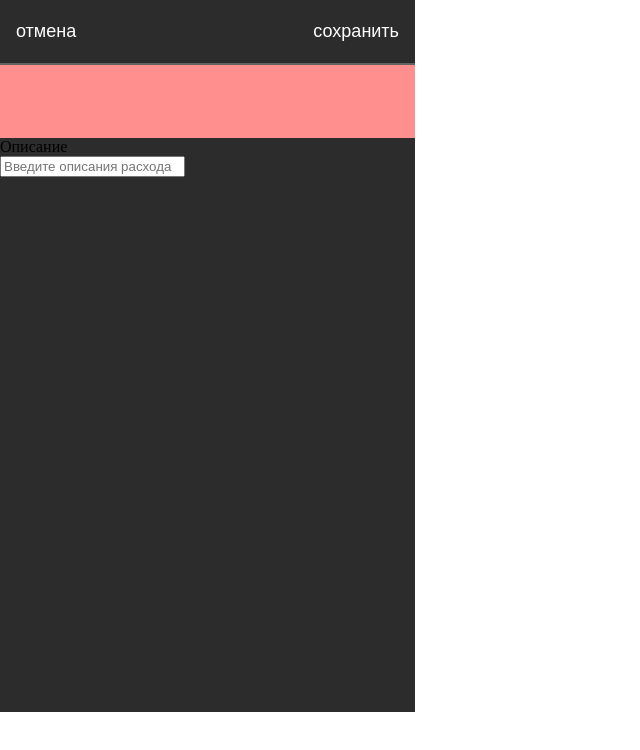
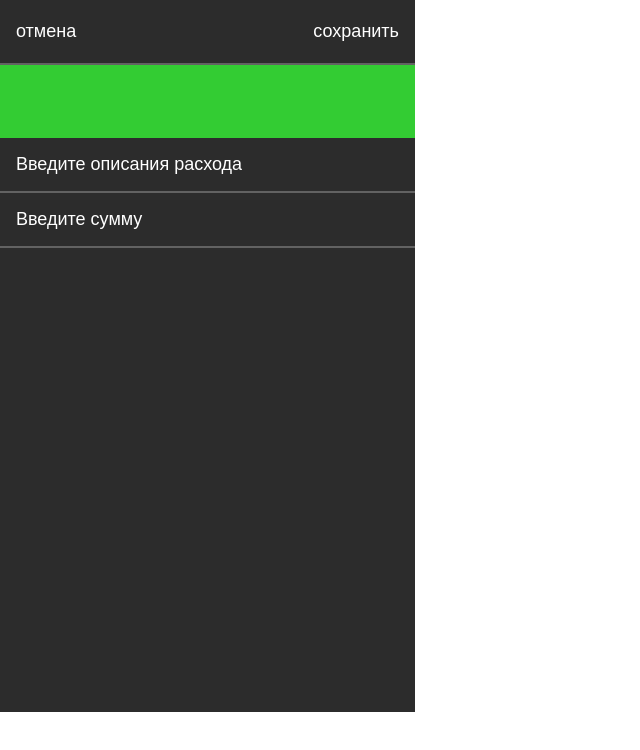
Before and after one commit to nikolajbotalov/Purse, a React (Create React App) app: page /paidpage in a window 1280 px wide. Shown: the top 750 px of the page, without its empty margins (0-640 px from the left). Built offline with nearby package versions, Linux system fonts and the light colour scheme.

Commit message:
add new cost item action

```diff
--- a/src/components/BalanceBlock.jsx
+++ b/src/components/BalanceBlock.jsx
@@ -1,5 +1,6 @@
 import React from 'react';
 import PropTypes from 'prop-types';
+import { Link } from 'react-router-dom';
 
 import Button from './Button';
 
@@ -9,9 +10,17 @@ import addIcon from '../assets/img/add.svg';
 const BalanceBlock = ({ hideBtns, classname, balance }) => {
   return (
     <div className={!classname ? 'balance-block' : `balance-block ${classname}`}>
-      {!hideBtns ? null : <Button icon={removeIcon} classname="remove" />}
+      {!hideBtns ? null : (
+        <Link to="/paidpage/cost">
+          <Button icon={removeIcon} classname="remove" />
+        </Link>
+      )}
       <span>{balance}</span>
-      {!hideBtns ? null : <Button icon={addIcon} classname="add" />}
+      {!hideBtns ? null : (
+        <Link to="/paidpage/income">
+          <Button icon={addIcon} classname="add" />
+        </Link>
+      )}
     </div>
   );
 };
--- a/src/components/Button.jsx
+++ b/src/components/Button.jsx
@@ -15,7 +15,6 @@ const Button = ({ icon, btnText, onClick, classname }) => {
 Button.propTypes = {
   icon: PropTypes.string,
   btnText: PropTypes.string,
-  onClick: PropTypes.func,
 };
 
 Button.defaultProps = {
--- a/src/pages/BalancePage.jsx
+++ b/src/pages/BalancePage.jsx
@@ -1,13 +1,12 @@
 import React from 'react';
 import { useSelector } from 'react-redux';
-import { Link } from 'react-router-dom';
 
 import { Header, BalanceBlock, BalanceItem } from '../components';
 
 const BalancePage = (props) => {
   const balanceData = useSelector(({ balanceReducer }) => balanceReducer.balanceItem);
   const balanceDetails = useSelector(({ balanceReducer }) => balanceReducer.costs);
-  const balanceName = props.history.location.pathname.substring(13);
+  const balanceName = props.location.pathname.substring(13);
 
   const getBalance = (balance) => {
     const bName = balance.find((bn) => (bn.balanceName === balanceName ? bn.balance : null));
@@ -19,11 +18,7 @@ const BalancePage = (props) => {
       <Header backBtnText="назад" prevPage="/" />
       <BalanceBlock hideBtns={true} balance={getBalance(balanceData)} />
       {balanceDetails.map((item, index) => {
-        return (
-          <Link to="/paidpage" key={index}>
-            <BalanceItem name={item.paidItemName} balance={item.price} />
-          </Link>
-        );
+        return <BalanceItem key={index} name={item.paidItemName} balance={item.price} />;
       })}
     </div>
   );
--- a/src/pages/HomePage.jsx
+++ b/src/pages/HomePage.jsx
@@ -1,6 +1,6 @@
 import React from 'react';
 import { useSelector } from 'react-redux';
-import { NavLink } from 'react-router-dom';
+import { Link } from 'react-router-dom';
 
 import { HomeHeader, BalanceBlock, BalanceItem } from '../components';
 
@@ -13,9 +13,9 @@ const Home = () => {
       <BalanceBlock classname="home" balance={totalBalance} />
       {balanceItem.map((balance, index) => {
         return (
-          <NavLink to={'/balancepage/' + balance.balanceName} key={index}>
+          <Link to={'/balancepage/' + balance.balanceName} key={index}>
             <BalanceItem name={balance.balanceName} balance={balance.balance} />
-          </NavLink>
+          </Link>
         );
       })}
     </div>
--- a/src/pages/PaidPage.jsx
+++ b/src/pages/PaidPage.jsx
@@ -1,15 +1,42 @@
 import React from 'react';
+import { useDispatch, useSelector } from 'react-redux';
 
+import { newCostItem } from '../redux/actions/newBalanceItem';
 import { BalanceBlock, Header } from '../components';
 
-const PaidPage = () => {
+const PaidPage = (props) => {
+  const dispatch = useDispatch();
+  const balance = useSelector(({ balanceReducer }) => balanceReducer);
+  console.log(balance);
+  const paidName = props.location.pathname.substring(10);
+  const [paidData, setPaidData] = React.useState(null);
+
+  const getChangeData = (e) => {
+    const data = {
+      [e.target.name]: e.target.value,
+    };
+
+    setPaidData((prevState) => {
+      return { ...prevState, ...data };
+    });
+  };
+
+  const savePaidItem = () => {
+    dispatch(newCostItem(paidData));
+  };
+
   return (
     <div>
-      <Header backBtnText="отмена" saveBtnText="сохранить" prevPage="/" />
-      <BalanceBlock classname="cost" />
-      <div>
-        <p>Описание</p>
-        <input type="text" placeholder="Введите описания расхода" />
+      <Header backBtnText="отмена" saveBtnText="сохранить" prevPage="/" saveHandle={savePaidItem} />
+      <BalanceBlock classname={paidName} />
+      <div className="description">
+        <input
+          type="text"
+          name="paidItemName"
+          placeholder="Введите описания расхода"
+          onChange={getChangeData}
+        />
+        <input type="text" name="price" placeholder="Введите сумму" onChange={getChangeData} />
       </div>
     </div>
   );
--- a/src/redux/actions/newBalanceItem.js
+++ b/src/redux/actions/newBalanceItem.js
@@ -2,3 +2,8 @@ export const newBalanceItem = (balanceItem) => ({
   type: 'ADD_BALANCE_ITEM',
   payload: balanceItem,
 });
+
+export const newCostItem = (costItem) => ({
+  type: 'ADD_COST_ITEM',
+  payload: costItem,
+});
--- a/src/redux/reducers/balanceReducer.js
+++ b/src/redux/reducers/balanceReducer.js
@@ -1,18 +1,9 @@
 const ADD_BALANCE_ITEM = 'ADD_BALANCE_ITEM';
+const ADD_COST_ITEM = 'ADD_COST_ITEM';
 
 const initialState = {
-  balanceItem: [
-    {
-      balanceName: 'ВТБ',
-      balance: 2000,
-    },
-  ],
-  costs: [
-    {
-      paidItemName: 'Мобильная связь',
-      price: 150,
-    },
-  ],
+  balanceItem: [],
+  costs: [],
   totalBalance: 0,
 };
 
@@ -24,6 +15,12 @@ const balanceReducer = (state = initialState, action) => {
         balanceItem: [...state.balanceItem, action.payload],
         totalBalance: +action.payload.balance + state.totalBalance,
       };
+    case ADD_COST_ITEM: {
+      return {
+        ...state,
+        costs: [...state.costs, action.payload],
+      };
+    }
     default:
       return state;
   }
--- a/src/scss/app.scss
+++ b/src/scss/app.scss
@@ -77,3 +77,29 @@ a {
     color: $balance-block-border;
   }
 }
+
+.description {
+  // p {
+  //   padding: 21px 16px 0px;
+  //   font-size: 18px;
+  //   line-height: 21px;
+  //   color: $balance-color-txt;
+  // }
+
+  input {
+    width: 399px;
+    padding: 16px 0 16px 16px;
+    background-color: transparent;
+    border: none;
+    border-bottom: 2px solid $balance-block-border;
+    font-size: 18px;
+    line-height: 21px;
+    color: $balance-color-txt;
+
+    &::placeholder {
+      font-size: 18px;
+      line-height: 21px;
+      color: $balance-color-txt;
+    }
+  }
+}
```
